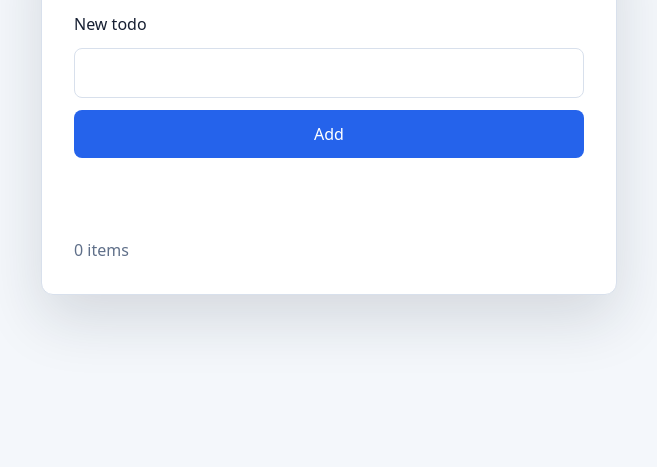
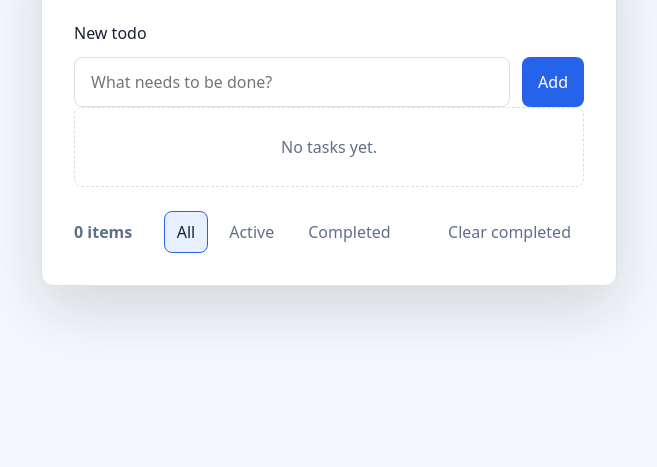
Before and after one commit to mtplayground/miao-zhang-2o9x-test, a plain HTML site: page index.html in a window 1280 px wide. Shown: the part 333-800 px from the top of the page, without its empty margins (311-968 px from the left). Drawn offline with Linux system fonts and the light colour scheme.

Commit message:
feat: Form + list + footer markup and styles

```diff
--- a/index.html
+++ b/index.html
@@ -13,7 +13,9 @@
         --color-muted: #5f6f89;
         --color-border: #d8e0ec;
         --color-accent: #2563eb;
+        --color-accent-soft: #e8efff;
         --color-accent-strong: #1d4ed8;
+        --color-button-text: #ffffff;
         --shadow-card: 0 24px 60px rgba(23, 32, 51, 0.14);
         --space-1: 0.25rem;
         --space-2: 0.5rem;
@@ -36,7 +38,9 @@
           --color-muted: #a9b7cf;
           --color-border: #2c3a52;
           --color-accent: #7aa2ff;
+          --color-accent-soft: #233456;
           --color-accent-strong: #a9c1ff;
+          --color-button-text: #10213f;
           --shadow-card: 0 24px 60px rgba(0, 0, 0, 0.34);
           --focus-ring: 0 0 0 3px rgba(122, 162, 255, 0.38);
         }
@@ -94,7 +98,7 @@
         margin-top: var(--space-5);
       }
 
-      form {
+      .todo-form {
         display: grid;
         gap: var(--space-3);
       }
@@ -118,7 +122,7 @@
         border-radius: var(--radius-2);
         padding: var(--space-3) var(--space-4);
         background: var(--color-accent);
-        color: var(--color-surface);
+        color: var(--color-button-text);
         cursor: pointer;
       }
 
@@ -126,14 +130,61 @@
         background: var(--color-accent-strong);
       }
 
-      ul {
-        min-height: var(--space-6);
-        margin-bottom: 0;
-        padding-left: var(--space-5);
+      .todo-list {
+        min-height: 5rem;
+        margin: 0;
+        padding: 0;
+        list-style: none;
       }
 
-      footer {
+      .empty-state {
+        display: grid;
+        min-height: 5rem;
+        place-items: center;
+        border: 1px dashed var(--color-border);
+        border-radius: var(--radius-2);
         color: var(--color-muted);
+        text-align: center;
+      }
+
+      .todo-footer {
+        display: flex;
+        flex-wrap: wrap;
+        align-items: center;
+        justify-content: space-between;
+        gap: var(--space-3);
+        color: var(--color-muted);
+      }
+
+      .todo-count {
+        font-weight: 600;
+      }
+
+      .filters {
+        display: flex;
+        flex-wrap: wrap;
+        gap: var(--space-2);
+      }
+
+      .filter-button,
+      .clear-button {
+        border: 1px solid transparent;
+        padding: var(--space-2) var(--space-3);
+        background: transparent;
+        color: var(--color-muted);
+      }
+
+      .filter-button:hover,
+      .clear-button:hover {
+        border-color: var(--color-border);
+        background: var(--color-accent-soft);
+        color: var(--color-text);
+      }
+
+      .filter-button[aria-pressed="true"] {
+        border-color: var(--color-accent);
+        background: var(--color-accent-soft);
+        color: var(--color-text);
       }
 
       :focus {
@@ -145,6 +196,28 @@
         outline: 2px solid transparent;
         outline-offset: 2px;
       }
+
+      @media (min-width: 36rem) {
+        .todo-form {
+          grid-template-columns: 1fr auto;
+        }
+
+        .todo-form label {
+          grid-column: 1 / -1;
+        }
+      }
+
+      @media (max-width: 35.9375rem) {
+        body {
+          justify-content: flex-start;
+        }
+
+        .todo-footer,
+        .filters {
+          align-items: stretch;
+          flex-direction: column;
+        }
+      }
     </style>
   </head>
   <body>
@@ -153,19 +226,29 @@
     </header>
 
     <main>
-      <section aria-labelledby="todo-card-title">
+      <section class="todo-card" aria-labelledby="todo-card-title">
         <h2 id="todo-card-title">Todo List</h2>
 
-        <form>
+        <form id="todo-form" class="todo-form">
           <label for="todo-input">New todo</label>
-          <input id="todo-input" name="todo" type="text" autocomplete="off">
+          <input id="todo-input" name="todo" type="text" autocomplete="off" placeholder="What needs to be done?">
           <button type="submit">Add</button>
         </form>
 
-        <ul aria-label="Todos"></ul>
+        <ul id="todo-list" class="todo-list" aria-label="Todos">
+          <li class="empty-state">No tasks yet.</li>
+        </ul>
 
-        <footer>
-          <p>0 items</p>
+        <footer class="todo-footer">
+          <p id="todo-count" class="todo-count" aria-live="polite">0 items</p>
+
+          <div class="filters" aria-label="Filter todos">
+            <button class="filter-button" type="button" data-filter="all" aria-pressed="true">All</button>
+            <button class="filter-button" type="button" data-filter="active" aria-pressed="false">Active</button>
+            <button class="filter-button" type="button" data-filter="completed" aria-pressed="false">Completed</button>
+          </div>
+
+          <button id="clear-completed" class="clear-button" type="button">Clear completed</button>
         </footer>
       </section>
     </main>
```
